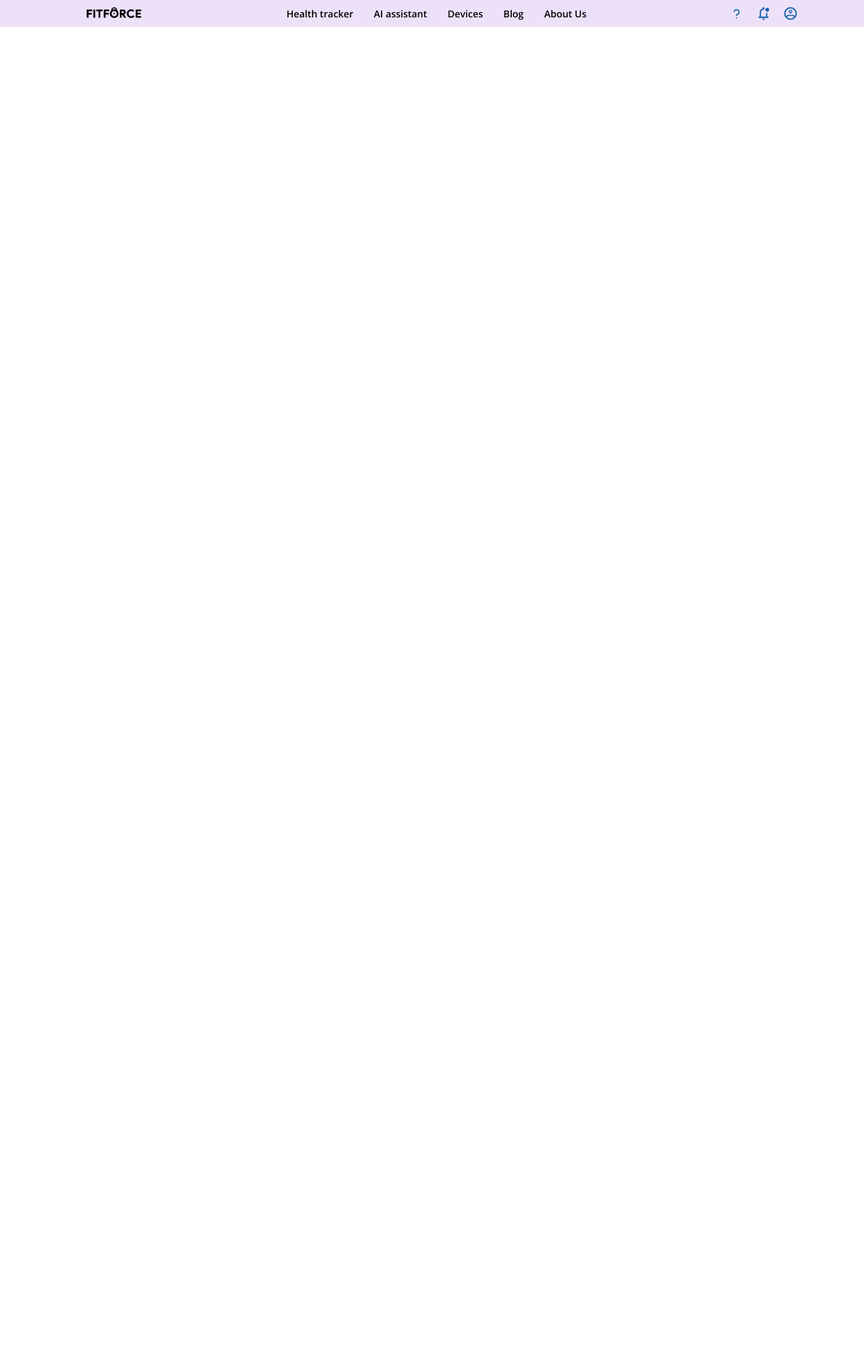
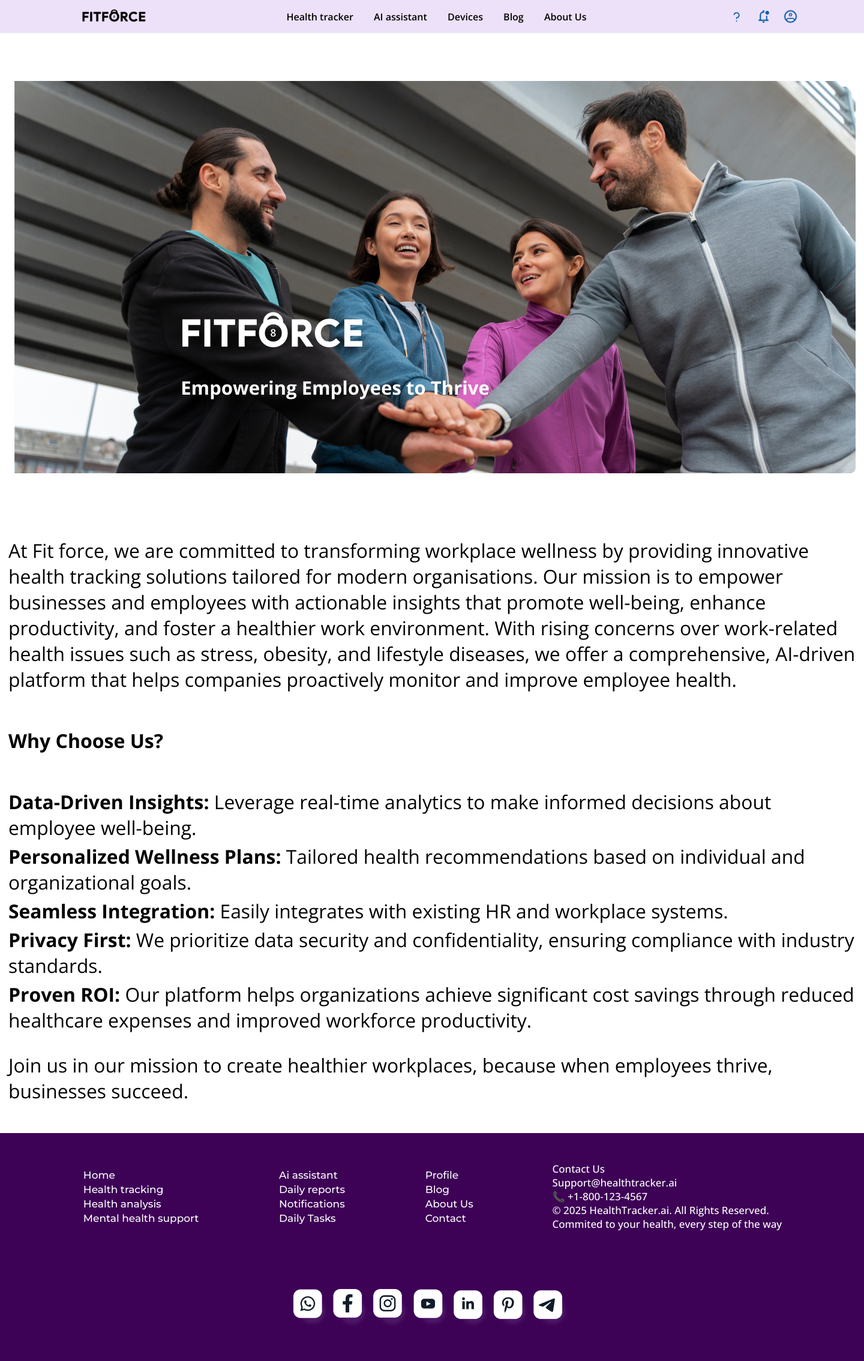
Before and after one commit to sahanangadi39/Health-tracker-web-application, a PHP site: the page made by About us.php in a window 1440 px wide. Shown: the whole page at 60% size. Before the commit the page ends 45 px from the top, so only its background shows below. Run offline with PHP 8.4, Linux system fonts and the light colour scheme.

Commit message:
About us page

```diff
--- a/About us.php
+++ b/About us.php
@@ -6,16 +6,53 @@
     <meta name="viewport" content="width=device-width, initial-scale=1.0">
     <title>About us</title>
     <link rel="stylesheet" href="/Css/navigation.css">
+    <link rel="stylesheet" href="/Css/footer.css">
     <link rel="preconnect" href="https://fonts.googleapis.com">
     <link rel="preconnect" href="https://fonts.gstatic.com" crossorigin>
     <link href="https://fonts.googleapis.com/css2?family=Open+Sans:ital,wght@0,300..800;1,300..800&display=swap" rel="stylesheet">
-
+    <link rel="stylesheet" href="/Css/aboutus.css">
 </head>
 
 <body>
     <?php
     require 'navbar.php';
     ?>
+
+    <div id="aboutusimage">
+        <div id="image">
+            <img style="margin: 260px auto 0px 290px;" height="60px" width="fit-content" src="/Images/logo.png" alt="logo">
+            <img style="margin: 55px auto 0px 290px;" height="32px" width="fit-content" src="/Images/quote.png" alt="quote">
+        </div>
+    </div>
+    <br>
+    <div id="aboutustext">
+        <p>
+            At Fit force, we are committed to transforming workplace wellness by providing
+            innovative health tracking solutions tailored for modern organisations.
+            Our mission is to empower businesses and employees with actionable insights that
+            promote well-being, enhance productivity, and foster a healthier work environment.
+            With rising concerns over work-related health issues such as stress, obesity,
+            and lifestyle diseases, we offer a comprehensive, AI-driven platform that helps
+            companies proactively monitor and improve employee health.
+        </p>
+        <br><br>
+
+        <h1> Why Choose Us?</h1>
+        <br><br>
+
+        <p><b>Data-Driven Insights:</b> Leverage real-time analytics to make informed decisions about employee well-being.</p>
+        <p><b>Personalized Wellness Plans:</b> Tailored health recommendations based on individual and organizational goals. </p>
+        <p><b>Seamless Integration:</b> Easily integrates with existing HR and workplace systems.</p>
+        <p><b>Privacy First:</b> We prioritize data security and confidentiality, ensuring compliance with industry standards. </p>
+        <p><b>Proven ROI:</b> Our platform helps organizations achieve significant cost savings through reduced healthcare expenses and improved workforce productivity.</p>
+        <br>
+        <p> Join us in our mission to create healthier workplaces, because when employees thrive, businesses succeed.</p>
+        <br><br>
+
+    </div>
+    <?php
+    require 'footer.php'
+    ?>
 </body>
 
 </html>
--- /dev/null
+++ b/Css/aboutus.css
@@ -0,0 +1,43 @@
+#aboutusimage {
+    width: 100%;
+    height: auto;
+    display: flex;
+}
+
+#aboutusimage {
+    margin: 80px auto;
+    width: fit-content;
+}
+
+#aboutusimage #image {
+    justify-content: center;
+    background-image: url(/Images/group.png);
+    background-size: cover;
+    background-position: center;
+    border-radius: 6px;
+    width: 1412px;
+    height: 654px;
+    display: flex;
+    flex-direction: column;
+}
+
+p,
+b,
+div,
+h1 {
+    font-family: "Open Sans", serif;
+
+}
+
+#aboutustext h1 {
+    margin: 10px auto;
+    width: 1412px;
+}
+
+#aboutustext p {
+    /* margin: 5px 180px; */
+    width: 1412px;
+    margin: 5px auto;
+    font-weight: 400;
+    font-size: 31.83px;
+}
--- a/Css/navigation.css
+++ b/Css/navigation.css
@@ -9,12 +9,13 @@ header{
     display: flex;
     background-color: #ECE1F9;
     font-family: "Open Sans", serif;
+    padding: 5px 0px;
 
 }
 .logo{
     margin: auto 0px auto 120px;
     cursor: pointer;
-    scale: 0.65;
+    scale: 0.75;
 }
 
 nav{
```
Also changed, not shown: Images/group.png (added), Images/logo.png (added), Images/quote.png (added).
